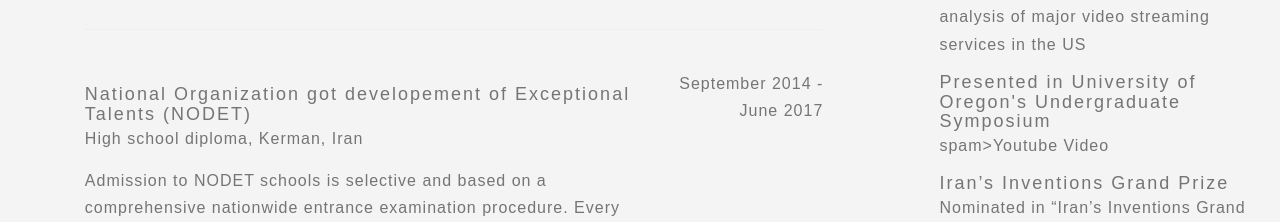
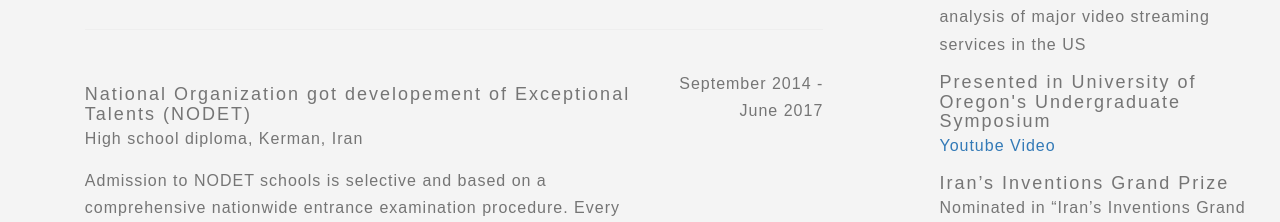
Before and after one commit to DonnaHooshmand/donnahooshmand.github.io, a plain HTML site: page index.html in a window 1280 px wide. Shown: the part 1522-1744 px from the top of the page. Drawn offline with nearby package versions, Linux system fonts and the light colour scheme; a script that the page names is missing; a web font is replaced by a local one.

Commit message:
Update index.html

```diff
--- a/index.html
+++ b/index.html
@@ -260,7 +260,7 @@
 
                     <div class="Undergraduate symposium">
                         <h4>Presented in University of Oregon's Undergraduate Symposium</h4>
-                        <p><a href="https://www.youtube.com/watch?v=0ZSTWsy9TyM"></a>spam>Youtube Video </a></p>
+                        <p><a href="https://www.youtube.com/watch?v=0ZSTWsy9TyM"></span>Youtube Video </a></p>
                     </div>
 
                     <div class="Grand Prize">
```
